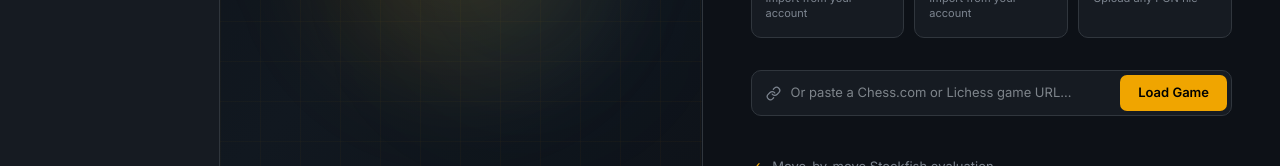
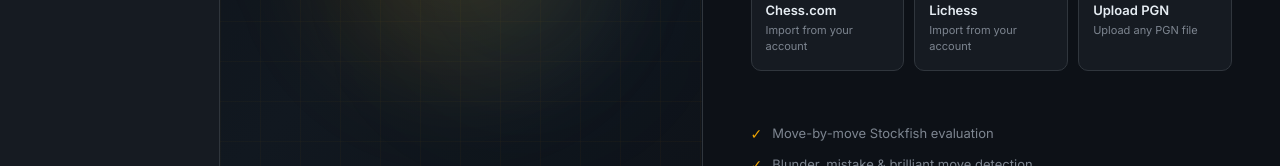
Before and after one commit to Ishu-2635/chess_review, a React (Vite) app in the folder frontend/: page / in a window 1280 px wide. Shown: the part 459-625 px from the top of the page. Built offline with nearby package versions, Linux system fonts and the light colour scheme.

Commit message:
Remove Url function

```diff
--- a/frontend/src/pages/HomePage.jsx
+++ b/frontend/src/pages/HomePage.jsx
@@ -8,13 +8,6 @@ export default function HomePage({ onSelectSource }) {
   function handlePgnFile(e) {
     const file = e.target.files?.[0]
     if (file) onSelectSource('pgn', { file })
-  }
-
-  function handleUrlLoad() {
-    const trimmed = urlInput.trim()
-    if (!trimmed) return
-    if (trimmed.includes('chess.com')) onSelectSource('chesscom-url', { url: trimmed })
-    else if (trimmed.includes('lichess.org')) onSelectSource('lichess-url', { url: trimmed })
   }
 
   return (
@@ -131,45 +124,6 @@ export default function HomePage({ onSelectSource }) {
           <input ref={fileInputRef} type="file" accept=".pgn" style={{ display: 'none' }} onChange={handlePgnFile} />
         </div>
 
-        {/* URL paste */}
-        <div style={{ marginTop: '20px' }}>
-          <div style={{
-            display: 'flex', alignItems: 'center', gap: '10px',
-            background: 'var(--surface)', border: '1px solid var(--border)',
-            borderRadius: '10px', padding: '4px 4px 4px 14px',
-            transition: 'border-color var(--transition)',
-          }}
-            onFocusCapture={e => e.currentTarget.style.borderColor = 'var(--accent)'}
-            onBlurCapture={e => e.currentTarget.style.borderColor = 'var(--border)'}
-          >
-            <LinkIcon />
-            <input
-              type="text"
-              placeholder="Or paste a Chess.com or Lichess game URL…"
-              value={urlInput}
-              onChange={e => setUrlInput(e.target.value)}
-              onKeyDown={e => e.key === 'Enter' && handleUrlLoad()}
-              style={{
-                flex: 1, background: 'transparent', border: 'none', outline: 'none',
-                color: 'var(--text)', fontFamily: 'var(--font-ui)', fontSize: '13px',
-              }}
-            />
-            <button
-              onClick={handleUrlLoad}
-              style={{
-                padding: '8px 18px', borderRadius: '7px', border: 'none',
-                background: 'var(--accent)', color: '#000', fontWeight: 600,
-                fontSize: '13px', cursor: 'pointer', fontFamily: 'var(--font-ui)',
-                flexShrink: 0,
-              }}
-              onMouseEnter={e => e.currentTarget.style.opacity = '0.85'}
-              onMouseLeave={e => e.currentTarget.style.opacity = '1'}
-            >
-              Load Game
-            </button>
-          </div>
-        </div>
-
         {/* Feature list */}
         <div style={{ marginTop: '40px', display: 'flex', flexDirection: 'column', gap: '10px' }}>
           {[
```
